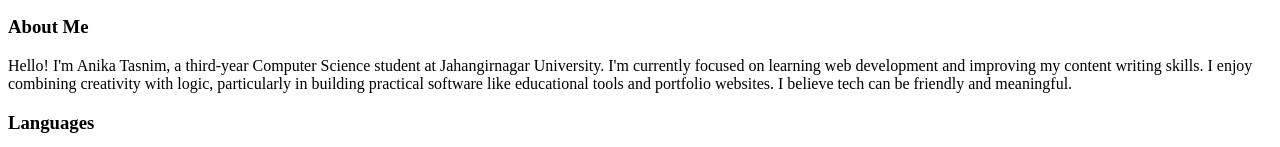
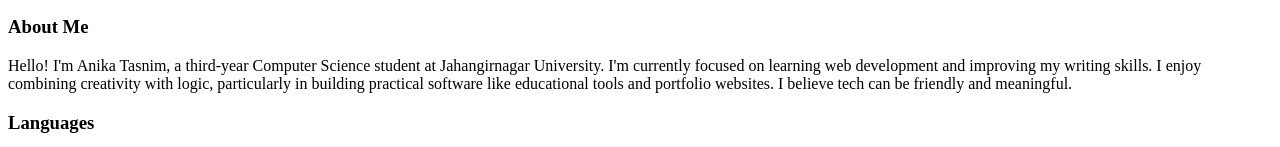
Before and after one commit to ikata1819/Web-design-lab, a plain HTML site: page index.html in a window 1280 px wide. Shown: the part 316-463 px from the top of the page. Drawn offline with Linux system fonts and the light colour scheme.

Commit message:
modified index

```diff
--- a/index.html
+++ b/index.html
@@ -37,7 +37,7 @@
     <p>
       Hello! I'm Anika Tasnim, a third-year Computer Science student at
       Jahangirnagar University. I'm currently focused on learning web
-      development and improving my content writing skills. I enjoy combining
+      development and improving my  writing skills. I enjoy combining
       creativity with logic, particularly in building practical software like
       educational tools and portfolio websites. I believe tech can be friendly
       and meaningful.
```
